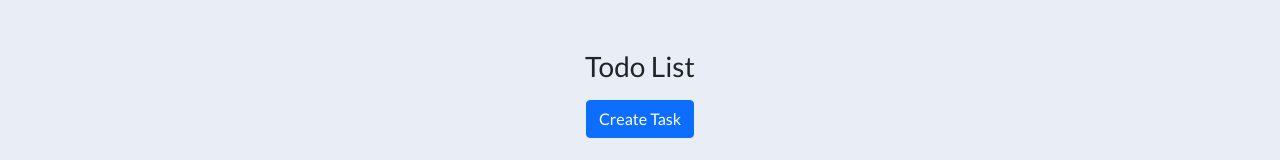
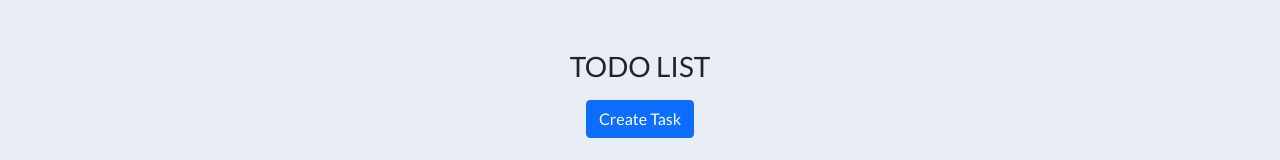
Before and after one commit to prudhviraj16/ToDoList, a React (Create React App) app: page / in a window 1280 px wide. Shown: the top 160 px of the page. Built offline with nearby package versions, Linux system fonts and the light colour scheme.

Commit message:
Update TodoList.css

```diff
--- a/src/components/TodoList.css
+++ b/src/components/TodoList.css
@@ -0,0 +1,3 @@
+h3{
+text-transform:Uppercase;
+}
```
